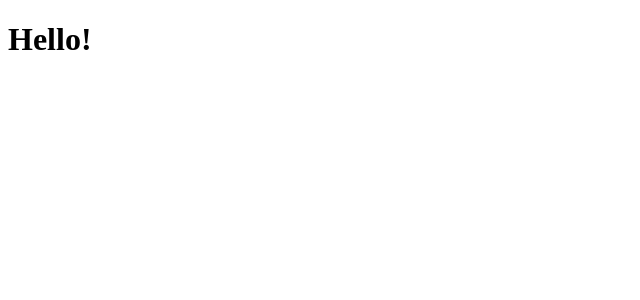
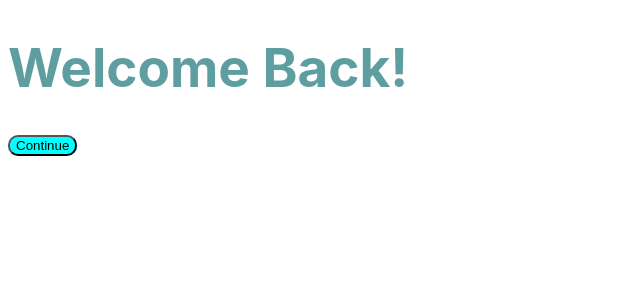
Before and after one commit to rlaclghks123/practice_react_forBeginner, a React (Create React App) app in the folder react_for_beginner/: page / in a window 1280 px wide. Shown: the top 300 px of the page, without its empty margins (0-640 px from the left). Built offline with nearby package versions, Linux system fonts and the light colour scheme.

Commit message:
CRA에서 css작업 하는 방법
파일명.module.css 파일을 생성한다 =>css작업한다 => module.css 파일을 import 한다. => className을 modul파일에서 작성한 className을 사용해준다.

```diff
--- a/react_for_beginner/package.json
+++ b/react_for_beginner/package.json
@@ -6,6 +6,7 @@
     "@testing-library/jest-dom": "^5.16.4",
     "@testing-library/react": "^12.1.4",
     "@testing-library/user-event": "^13.5.0",
+    "prop-types": "^15.8.1",
     "react": "^18.0.0",
     "react-dom": "^18.0.0",
     "react-scripts": "5.0.0",
--- a/react_for_beginner/src/App.js
+++ b/react_for_beginner/src/App.js
@@ -1,8 +1,11 @@
+import Button from "./Button";
+import styles from "./App.module.css";
 
 function App() {
   return (
     <div>
-      <h1>Hello!</h1>
+      <h1 className={styles.title}>Welcome Back!</h1>
+      <Button text="Continue" />
     </div>
   );
 }
--- /dev/null
+++ b/react_for_beginner/src/App.module.css
@@ -0,0 +1,5 @@
+.title {
+    font-family: -apple-system, BlinkMacSystemFont, 'Segoe UI', Roboto, Oxygen, Ubuntu, Cantarell, 'Open Sans', 'Helvetica Neue', sans-serif;
+    font-size: 53px;
+    color: cadetblue;
+}
--- /dev/null
+++ b/react_for_beginner/src/Button.js
@@ -0,0 +1,10 @@
+import styles from "./Button.module.css";
+import PropTypes from "prop-types";
+
+Button.propTypes = {
+    text: PropTypes.string.isRequired
+}
+function Button({ text }) {
+    return <button className={styles.btn}>{text}</button>
+}
+export default Button;
--- /dev/null
+++ b/react_for_beginner/src/Button.module.css
@@ -0,0 +1,4 @@
+.btn {
+    background-color: aqua;
+    border-radius: 10px;
+}
--- a/react_for_beginner/src/index.js
+++ b/react_for_beginner/src/index.js
@@ -1,10 +1,8 @@
 import React from 'react';
-import ReactDOM from 'react-dom';
+import { createRoot } from 'react-dom/client';
+// import ReactDOM from 'react-dom';
 import App from './App';
 
-ReactDOM.render(
-  <React.StrictMode>
-    <App />
-  </React.StrictMode>,
-  document.getElementById('root')
-);
+const container = document.getElementById('root');
+const root = createRoot(container);
+root.render(<App tab="home" />);
```
